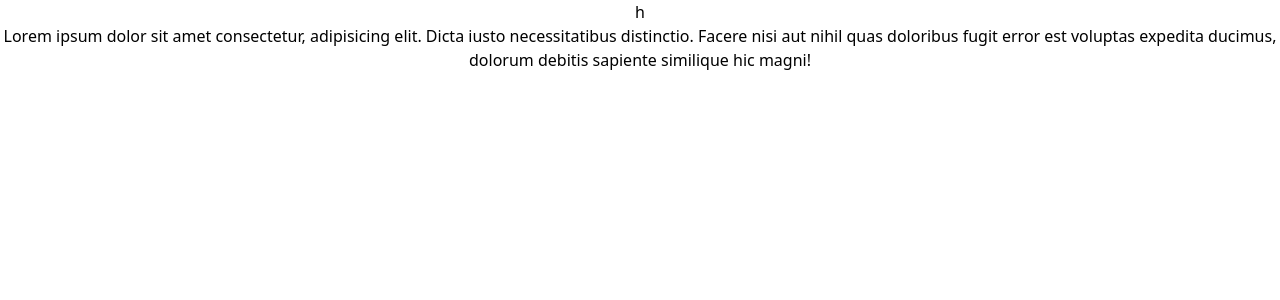
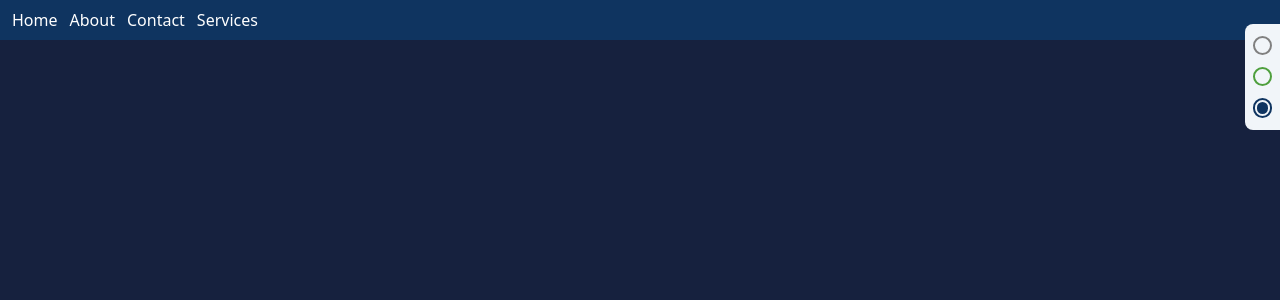
Before and after one commit to Gautamvaishnav-git/NewsApp-FC-, a React (Vite) app: page / in a window 1280 px wide. Shown: the top 300 px of the page. Built offline with nearby package versions, Linux system fonts and the light colour scheme.

Commit message:
Creating Navbar

```diff
--- a/src/App.css
+++ b/src/App.css
@@ -3,5 +3,62 @@
 @tailwind utilities; */
 
 :root {
-  --mainBg: hsl(60, 10, 30);
+  --mainBg: #16213e;
+  --primaryColor: #0f3460;
+  --secondaryColor: #e94560;
+  --textColor: #fff;
 }
+
+body,
+html {
+  width: 100%;
+  height: 100%;
+  background: var(--mainBg);
+}
+
+.primaryBg {
+  background-color: var(--primaryColor);
+  color: var(--textColor);
+}
+
+.Light,
+.Green,
+.Blue {
+  appearance: none;
+  width: 0.7rem;
+  height: 0.7rem;
+  cursor: pointer;
+  border-radius: 100%;
+  outline-offset: 2px;
+  outline: 2px solid var(--radio-color);
+}
+
+.color-picker input[type="radio"]:checked {
+  background-color: var(--radio-color);
+}
+
+.color-picker input[type="radio"].Light {
+  --radio-color: gray;
+}
+
+.color-picker input[type="radio"].Green {
+  --radio-color: #4e9f3d;
+}
+
+.color-picker input[type="radio"].Blue {
+  --radio-color: #0f3460;
+}
+
+:root:has(.Light:checked) {
+  --mainBg: hsl(0, 0%, 90%);
+  --primaryColor: hsl(0, 0%, 100%);
+  --secondaryColor: #e94560;
+  --textColor: black !important;
+}
+
+:root:has(.Green:checked) {
+  --mainBg: #062925;
+  --primaryColor: #044a42;
+  --secondaryColor: #e94560;
+  --textColor: #b8e1dd !important;
+}
--- a/src/App.jsx
+++ b/src/App.jsx
@@ -1,17 +1,10 @@
 import "./App.css";
+import Navbar from "./Components/Navbar";
 
 function App() {
   return (
     <>
-      <div className="text-center">
-        <h1 className="btn">h</h1>
-        <p>
-          Lorem ipsum dolor sit amet consectetur, adipisicing elit. Dicta iusto
-          necessitatibus distinctio. Facere nisi aut nihil quas doloribus fugit
-          error est voluptas expedita ducimus, dolorum debitis sapiente
-          similique hic magni!
-        </p>
-      </div>
+      <Navbar />
     </>
   );
 }
--- /dev/null
+++ b/src/Components/Navbar.jsx
@@ -0,0 +1,37 @@
+const Navbar = () => {
+  return (
+    <>
+      <header className="primaryBg w-full">
+        <nav className="">
+          <ul className="flex gap-3 w-full capitalize primaryBg px-3 py-2 w-full">
+            {[
+              ["home", "/home", "key1"],
+              ["about", "/about", "key2"],
+              ["contact", "/contact", "key3"],
+              ["services", "/services", "key4"],
+            ].map(([title, path, key]) => {
+              return (
+                <li key={key}>
+                  <a href={path}>{title}</a>
+                </li>
+              );
+            })}
+          </ul>
+        </nav>
+        <form className="flex flex-col gap-5 bg-slate-100 rounded-l-lg px-3 py-4 w-fit justify-center fixed top-6 right-0 color-picker">
+          <input type="radio" name="theme" id="Light" className="Light" />
+          <input type="radio" name="theme" id="Green" className="Green" />
+          <input
+            type="radio"
+            name="theme"
+            id="Blue"
+            className="Blue"
+            defaultChecked
+          />
+        </form>
+      </header>
+    </>
+  );
+};
+
+export default Navbar;
```
